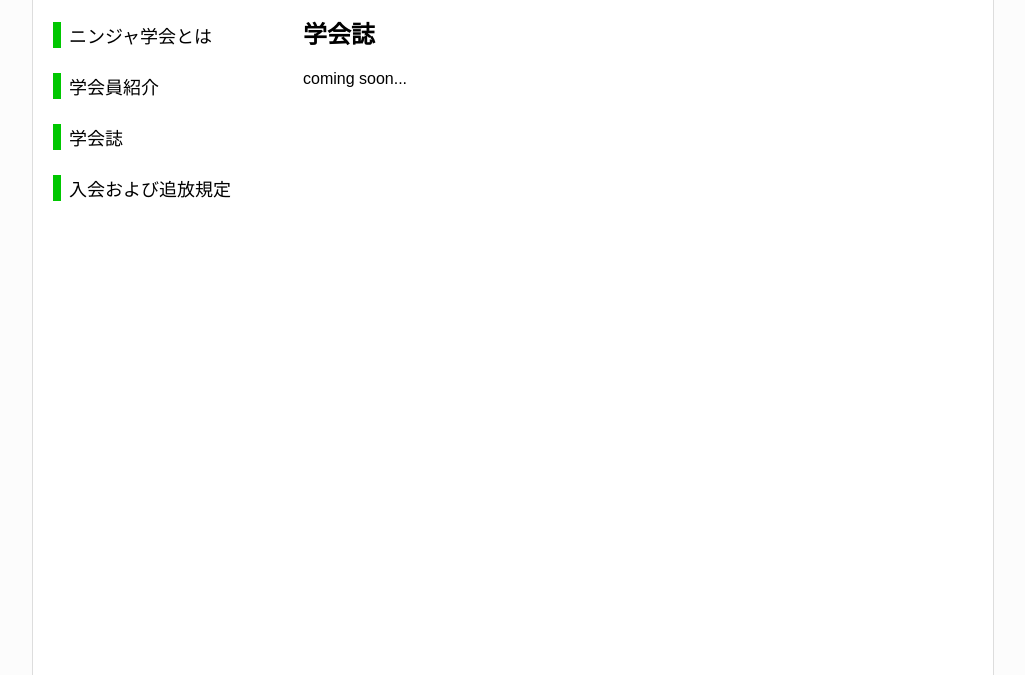
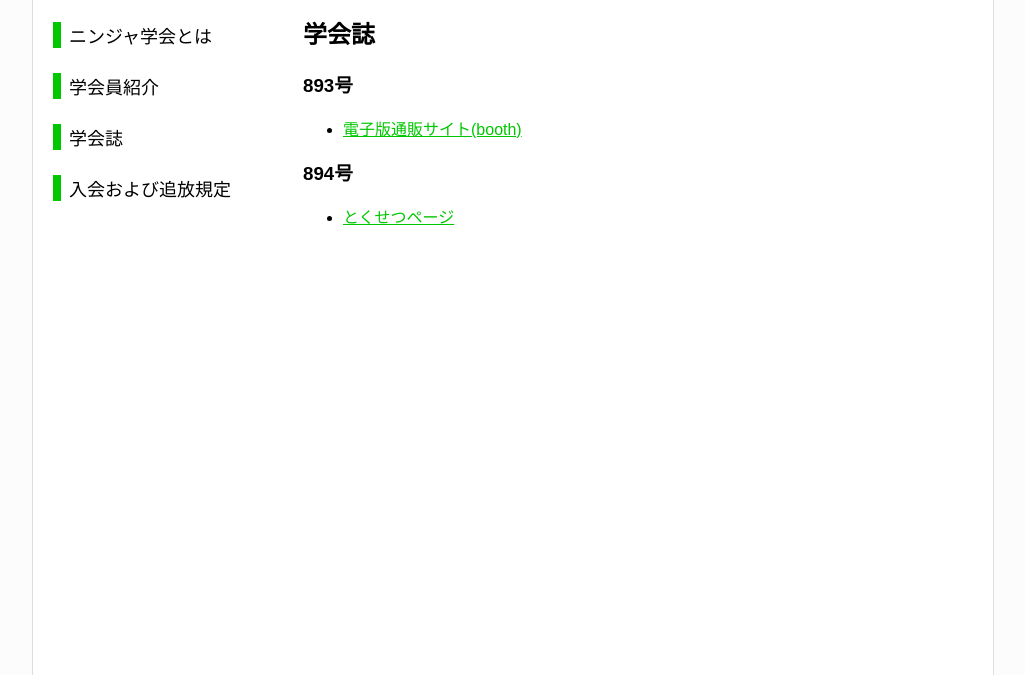
Before and after one commit to ninja-academy/ninja-academy-website, a plain HTML site: page bulletin.html in a window 1280 px wide. Shown: the part 155-830 px from the top of the page, without its empty margins (127-1152 px from the left). Drawn offline with Linux system fonts and the light colour scheme.

Commit message:
Update bulletin

```diff
--- a/bulletin.html
+++ b/bulletin.html
@@ -22,9 +22,18 @@
         </div>
         <div class="rColumn">
           <h2>学会誌</h2>
-          <p>
-            coming soon...
-          </p>
+          <h3>893号</h3>
+          <div class="rcolumn member">
+            <ul>
+              <li><a href="https://ninja-academy.booth.pm/items/185490">電子版通販サイト(booth)</a></li>
+            </ul>
+          </div>
+          <h3>894号</h3>
+          <div class="rcolumn member">
+            <ul>
+              <li><a href="894/index.html">とくせつページ</a></li>
+            </ul>
+          </div>
         </div>
       </div>
     </main>
--- a/css/common.css
+++ b/css/common.css
@@ -67,3 +67,10 @@ ul.tdftad {
   border-top: 1px solid #ddd;
   width: 100%;
 }
+
+/* bulletin */
+
+.member a {
+  color: #00c700;
+  text-decoration: underline;
+}
```
